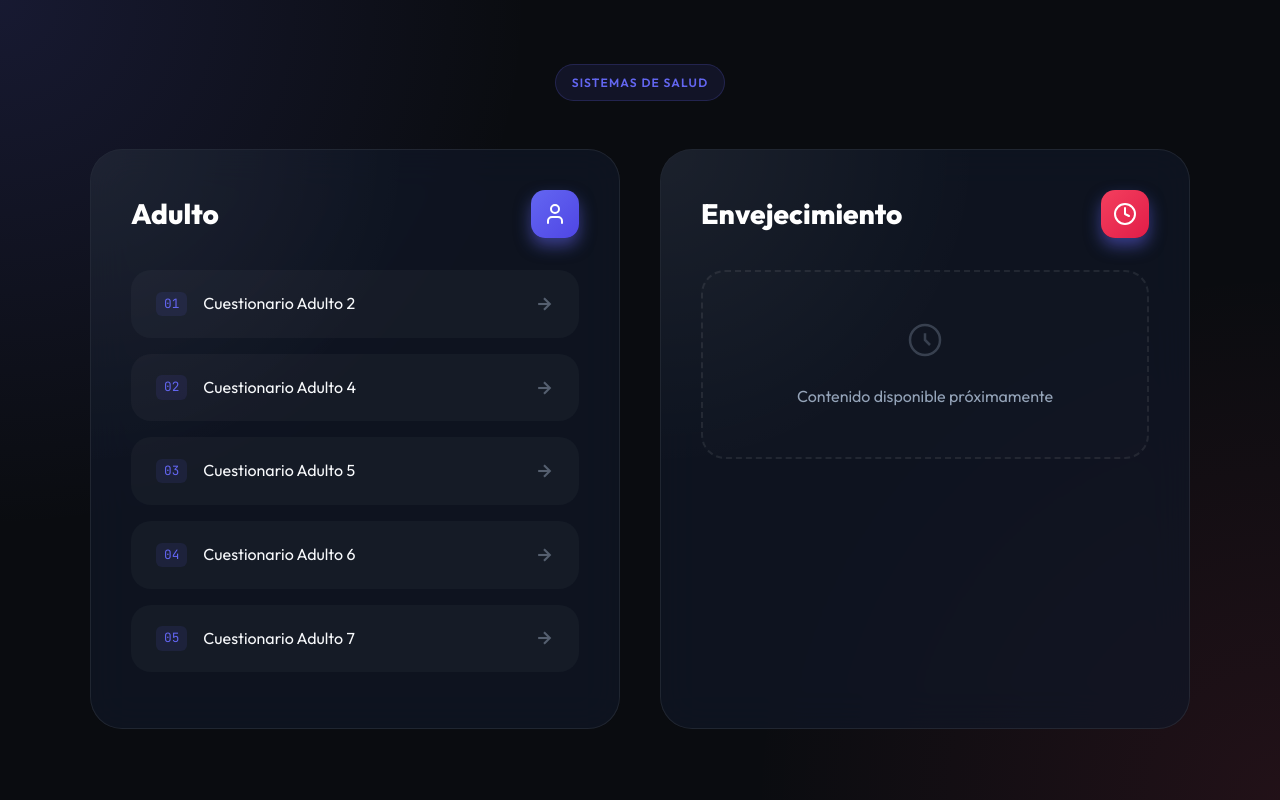
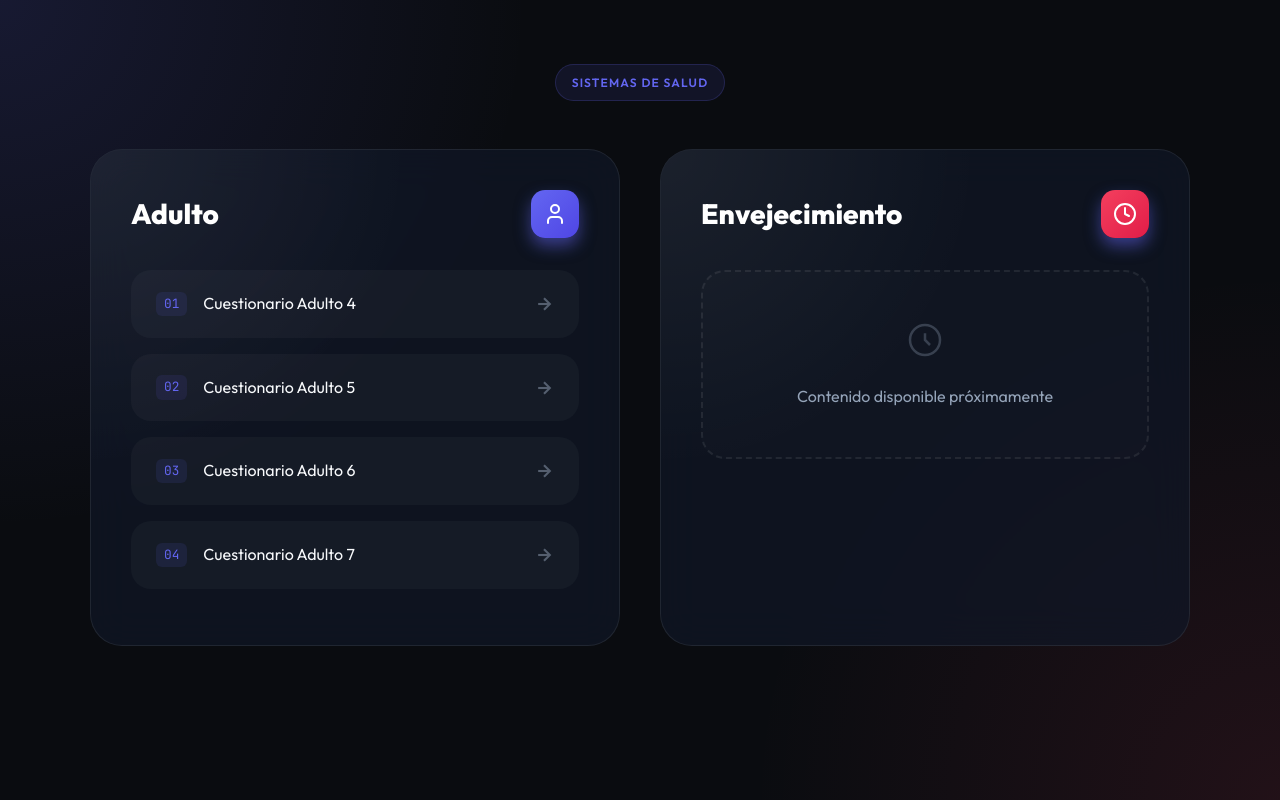
Before and after one commit to DiabloMC93/test, a plain HTML site: page index.html in a window 1280 px wide. Drawn offline with Linux system fonts and the light colour scheme.

Commit message:
Update index.html

```diff
--- a/index.html
+++ b/index.html
@@ -230,18 +230,9 @@
                 </div>
                 <ul>
                     <li>
-                        <a href="https://diablomc93.github.io/adulto2/" target="_blank" class="exam-link">
+                        <a href="https://diablomc93.github.io/adulto4/" target="_blank" class="exam-link">
                             <div class="exam-info">
                                 <span class="exam-number">01</span>
-                                <span>Cuestionario Adulto 2</span>
-                            </div>
-                            <svg class="arrow-icon" viewBox="0 0 24 24" fill="none" stroke="currentColor" stroke-width="2.5"><line x1="5" y1="12" x2="19" y2="12"></line><polyline points="12 5 19 12 12 19"></polyline></svg>
-                        </a>
-                    </li>
-                    <li>
-                        <a href="https://diablomc93.github.io/adulto4/" target="_blank" class="exam-link">
-                            <div class="exam-info">
-                                <span class="exam-number">02</span>
                                 <span>Cuestionario Adulto 4</span>
                             </div>
                             <svg class="arrow-icon" viewBox="0 0 24 24" fill="none" stroke="currentColor" stroke-width="2.5"><line x1="5" y1="12" x2="19" y2="12"></line><polyline points="12 5 19 12 12 19"></polyline></svg>
@@ -250,7 +241,7 @@
                     <li>
                         <a href="https://diablomc93.github.io/adulto5/" target="_blank" class="exam-link">
                             <div class="exam-info">
-                                <span class="exam-number">03</span>
+                                <span class="exam-number">02</span>
                                 <span>Cuestionario Adulto 5</span>
                             </div>
                             <svg class="arrow-icon" viewBox="0 0 24 24" fill="none" stroke="currentColor" stroke-width="2.5"><line x1="5" y1="12" x2="19" y2="12"></line><polyline points="12 5 19 12 12 19"></polyline></svg>
@@ -259,7 +250,7 @@
                     <li>
                         <a href="https://diablomc93.github.io/adulto6/" target="_blank" class="exam-link">
                             <div class="exam-info">
-                                <span class="exam-number">04</span>
+                                <span class="exam-number">03</span>
                                 <span>Cuestionario Adulto 6</span>
                             </div>
                             <svg class="arrow-icon" viewBox="0 0 24 24" fill="none" stroke="currentColor" stroke-width="2.5"><line x1="5" y1="12" x2="19" y2="12"></line><polyline points="12 5 19 12 12 19"></polyline></svg>
@@ -268,7 +259,7 @@
                     <li>
                         <a href="https://diablomc93.github.io/adulto7/" target="_blank" class="exam-link">
                             <div class="exam-info">
-                                <span class="exam-number">05</span>
+                                <span class="exam-number">04</span>
                                 <span>Cuestionario Adulto 7</span>
                             </div>
                             <svg class="arrow-icon" viewBox="0 0 24 24" fill="none" stroke="currentColor" stroke-width="2.5"><line x1="5" y1="12" x2="19" y2="12"></line><polyline points="12 5 19 12 12 19"></polyline></svg>
```
